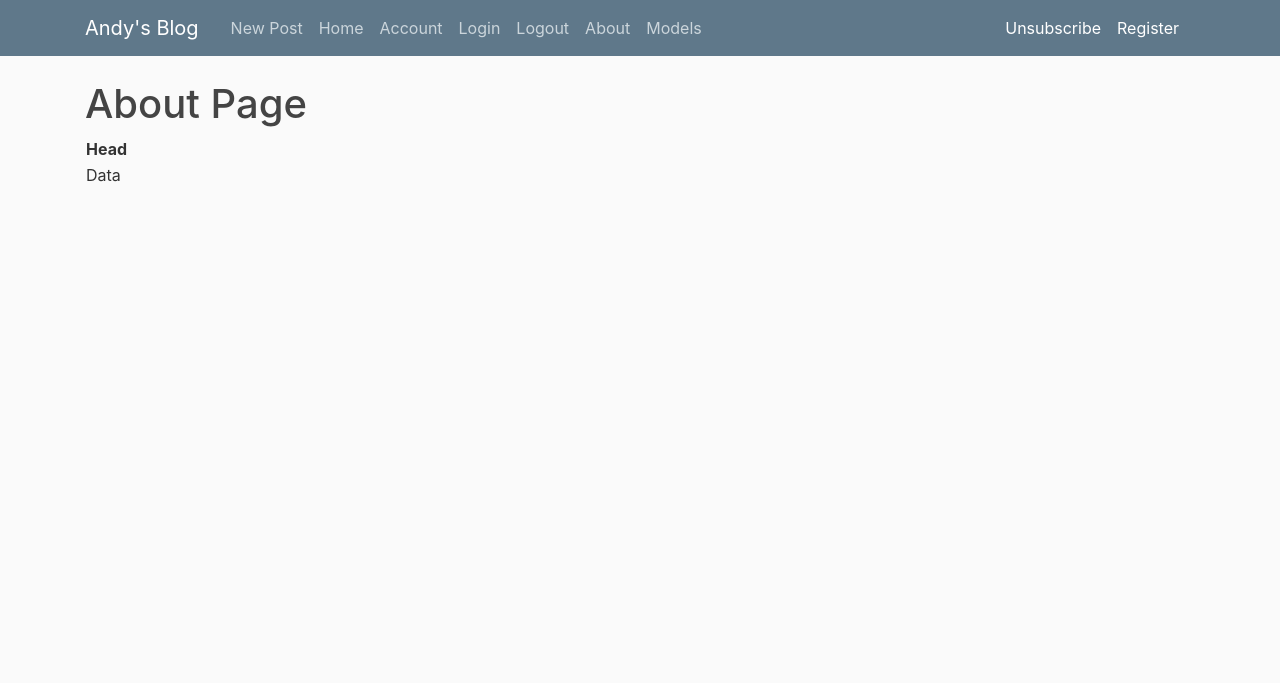
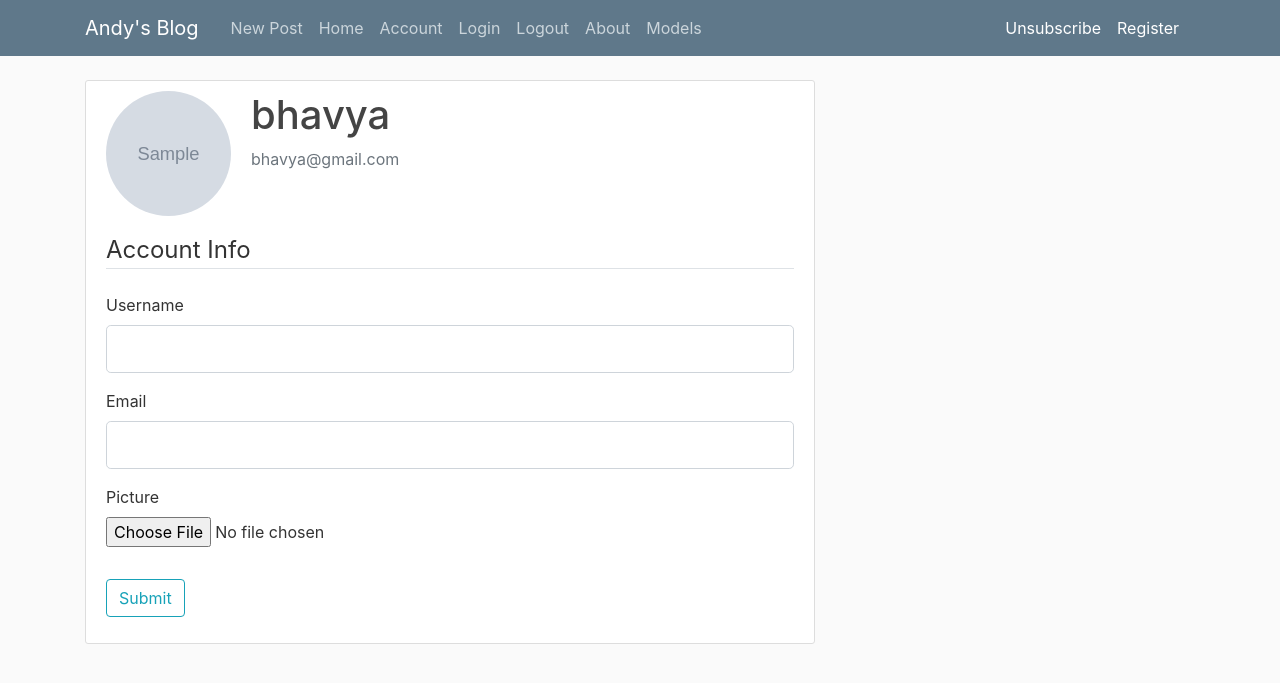
Before and after one commit to bhavyakundra/Blog-Site, a Flask app: template flask_blog_andy/flaskblog/templates/models.html in a window 1280 px wide. Shown: the top 683 px of the page. Run offline with Flask 2, Linux system fonts and the light colour scheme; a user stored in the database is signed in; tables that the repository leaves empty hold one stand-in row (values such as "Sample post"); the template is opened without the code that fills it: most values are stand-ins (such as "Sample title", 1, 10 or a date in 2020); grey boxes marked "Sample" are stand-in pictures; form fields are guessed from the names that the template uses; parts of the project's set-up code (start-up, migrations or seed data) failed here and were passed over; some libraries are stand-ins or nearby versions.

Commit message:
change blog to blogs

```diff
--- a/flask_blog_andy/flaskblog/templates/about.html
+++ b/flask_blog_andy/flaskblog/templates/about.html
@@ -1,6 +1,6 @@
 {% extends "layout.html" %}
 {% block content %}
-    <h4>Welcome to my Blog</h4>
+    <h4>Welcome to my Blogs</h4>
     <p>The purpose of this blog is to discuss new markets, tech trends, and stock market action.   When posting ideas, I have no idea if any stocks that are discussed will go up, down or sideways.   Please do your own investment research.  This is not investment advice.<br><br>Please be advised I will have long or short positions in any stocks mentioned on this post and undertake no responsibility to update any models or posts.  Thank you. Andy</p>
 
 {% endblock content %}
--- a/flask_blog_andy/flaskblog/templates/models.html
+++ b/flask_blog_andy/flaskblog/templates/models.html
@@ -1,10 +1,57 @@
 {% extends "layout.html" %}
 {% block content %}
-<h1>About Page</h1>
-<table>
-    <th>Head</th>
-    <tr>
-        <td>Data</td>
-    </tr>
-</table>
+<div class="content-section">
+    <div class="media">
+        <img class="rounded-circle account-img" src="{{ image_file }}">
+        <div class="media-body">
+            <h2 class="account-heading">{{ current_user.username }}</h2>
+            <p class="text-secondary">{{ current_user.email }}</p>
+        </div>
+    </div>
+    <form method="POST" action="" enctype="multipart/form-data">
+        {{ form.hidden_tag() }}
+        <fieldset class="form-group">
+            <legend class="border-bottom mb-4">Account Info</legend>
+            <div class="form-group">
+                {{ form.username.label(class="form-control-label") }}
+
+                {% if form.username.errors %}
+                {{ form.username(class="form-control form-control-lg is-invalid") }}
+                <div class="invalid-feedback">
+                    {% for error in form.username.errors %}
+                    <span>{{ error }}</span>
+                    {% endfor %}
+                </div>
+                {% else %}
+                {{ form.username(class="form-control form-control-lg") }}
+                {% endif %}
+            </div>
+            <div class="form-group">
+                {{ form.email.label(class="form-control-label") }}
+                {% if form.email.errors %}
+                {{ form.email(class="form-control form-control-lg is-invalid") }}
+                <div class="invalid-feedback">
+                    {% for error in form.email.errors %}
+                    <span>{{ error }}</span>
+                    {% endfor %}
+                </div>
+                {% else %}
+                {{ form.email(class="form-control form-control-lg") }}
+                {% endif %}
+            </div>
+            <div class="form-group">
+                {{ form.picture.label() }}
+                {{ form.picture(class="form-control-file") }}
+                {% if form.picture.errors %}
+                {% for error in form.picture.errors %}
+                <span class="text-danger">{{ error }}</span></br>
+                {% endfor %}
+                {% endif %}
+            </div>
+        </fieldset>
+        <div class="form-group">
+            {{ form.submit(class="btn btn-outline-info") }}
+        </div>
+    </form>
+</div>
 {% endblock content %}
```
